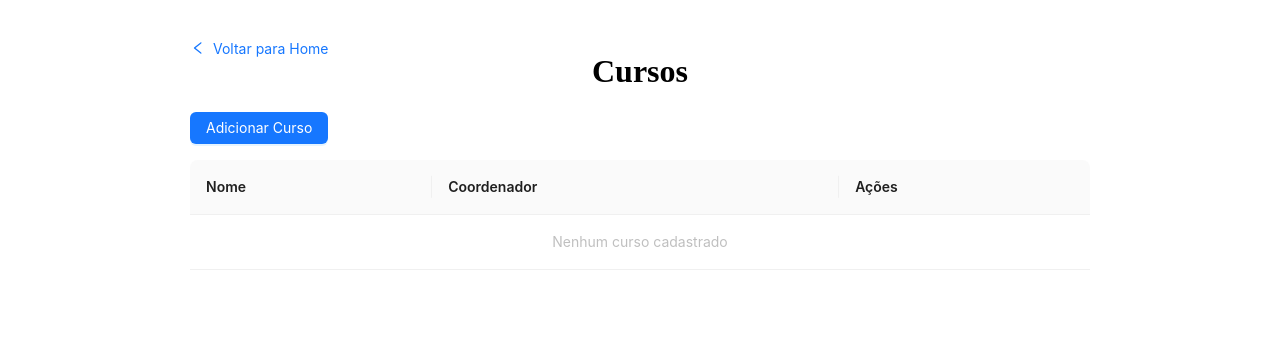
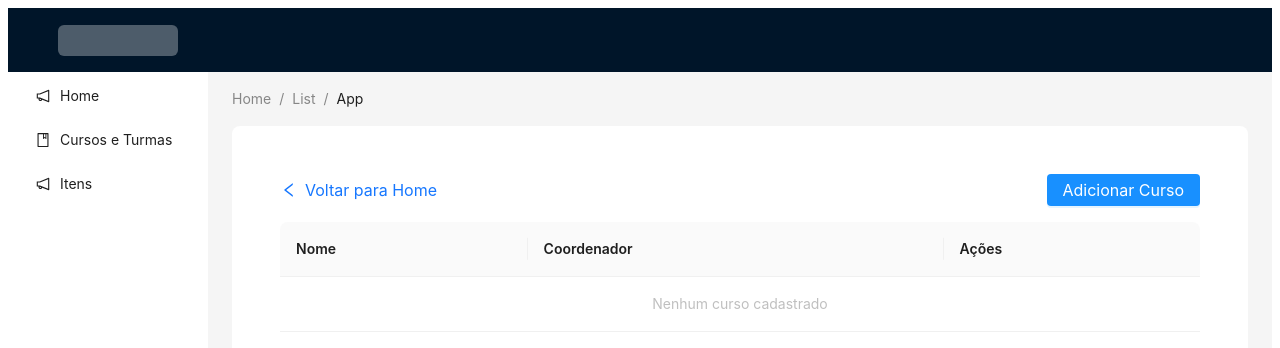
Before and after one commit to Fabrica-Unisales/pie-manager-front, a Next.js app: page /curso in a window 1280 px wide. Shown: the top 348 px of the page. Built offline with nearby package versions, Linux system fonts and the light colour scheme; what @ant-design/nextjs-registry would draw is missing.

Commit message:
Ajustes códigos e em pastas para que o layout da pasta mãe seja aplicado a página /curso

```diff
--- a/src/app/curso/page.js
+++ b/src/app/(auth)/curso/page.js
@@ -20,7 +20,6 @@ export default function CursoPage() {
     return [];
   });
 
-
   useEffect(() => {
     localStorage.setItem("cursos", JSON.stringify(cursos));
   }, [cursos]);
@@ -29,17 +28,14 @@ export default function CursoPage() {
   const [editingCurso, setEditingCurso] = useState(null);
   const [formCurso] = Form.useForm();
 
-
   const [modalTurmaVisible, setModalTurmaVisible] = useState(false);
   const [cursoSelecionado, setCursoSelecionado] = useState(null);
   const [editingTurma, setEditingTurma] = useState(null);
   const [formTurma] = Form.useForm();
 
-
   const coordenadores = usuarios.filter(u => u.tipo === "Coordenador");
   const professores = usuarios.filter(u => u.tipo === "Professor");
   const alunos = usuarios.filter(u => u.tipo === "Aluno");
-
 
   const handleAddCurso = () => {
     setEditingCurso(null);
@@ -86,7 +82,6 @@ export default function CursoPage() {
   const getCoordenadorNome = (id) =>
     coordenadores.find(c => c.id === id)?.nome || "Não encontrado";
 
-
   const handleGerenciarTurmas = (curso) => {
     setCursoSelecionado(curso);
     setModalTurmaVisible(true);
@@ -112,14 +107,12 @@ export default function CursoPage() {
 
   const handleSaveTurma = (values) => {
     if (editingTurma) {
-
       const novasTurmas = cursoSelecionado.listaTurmas.map(t =>
         t.id === editingTurma.id ? { ...editingTurma, ...values } : t
       );
       atualizarCursoTurmas(novasTurmas);
       message.success("Turma editada!");
     } else {
-
       const novaTurma = {
         ...values,
         id: Date.now(),
@@ -149,10 +142,8 @@ export default function CursoPage() {
     );
   }
 
-
   const getProfessorNome = id => professores.find(p => p.id === id)?.nome || "Não encontrado";
   const getAlunoNomes = ids => alunos.filter(a => ids?.includes(a.id)).map(a => a.nome).join(", ");
-
 
   const columns = [
     { title: "Nome", dataIndex: "nome" },
@@ -181,7 +172,6 @@ export default function CursoPage() {
       ),
     },
   ];
-
 
   const columnsTurmas = [
     { title: "Ano", dataIndex: "ano" },
@@ -220,32 +210,42 @@ export default function CursoPage() {
   ];
 
   return (
-    <div style={{ maxWidth: 900, margin: "auto", padding: 24, position: "relative" }}>
-
+    <div style={{ padding: 24 }}>
+      <div style={{ marginBottom: 16, display: "flex", justifyContent: "space-between", alignItems: "center" }}>
         <Button
           type="link"
           icon={<LeftOutlined />}
           onClick={() => router.push("/home")}
           style={{
-          position: "absolute",
-          top: 24,
-          left: 24,
             paddingLeft: 0,
-          zIndex: 10
+            fontSize: 16,
           }}
         >
           Voltar para Home
         </Button>
-      <h1 style={{ textAlign: "center" }}>Cursos</h1>
-      <Button type="primary" onClick={handleAddCurso} style={{ marginBottom: 16 }}>
+        <Button
+          type="primary"
+          style={{
+            background: "#1890ff",
+            color: "#fff",
+            border: "none",
+            borderRadius: 4,
+            padding: "8px 16px",
+            cursor: "pointer",
+            fontSize: 16,
+          }}
+          onClick={handleAddCurso}
+        >
           Adicionar Curso
         </Button>
+      </div>
       <Table
         dataSource={cursos}
         columns={columns}
         rowKey="id"
         locale={{ emptyText: "Nenhum curso cadastrado" }}
       />
+      {/* Modal de Curso */}
       <Modal
         title={editingCurso ? "Editar Curso" : "Novo Curso"}
         open={modalCursoVisible}
@@ -269,6 +269,7 @@ export default function CursoPage() {
           </Form.Item>
         </Form>
       </Modal>
+      {/* Modal de Turmas */}
       <Modal
         title={"Turmas do Curso: " + (cursoSelecionado?.nome || "")}
         open={modalTurmaVisible}
--- a/src/statics/menuItens.js
+++ b/src/statics/menuItens.js
@@ -16,4 +16,10 @@ export const items2 = [
     icon: React.createElement(BookOutlined),
     label: <a href="/curso" rel="cursos">Cursos e Turmas</a>,
   },
+
+  {
+    key: "itens",
+    icon: React.createElement(NotificationOutlined),
+    label: <a href="/itens" rel="itens">Itens</a>,
+  },
 ];
```
Lines whose indentation alone changed are shown as unchanged.
